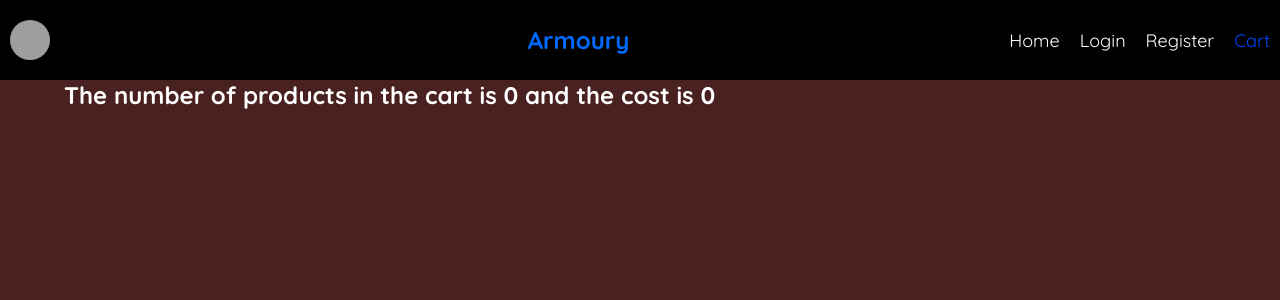
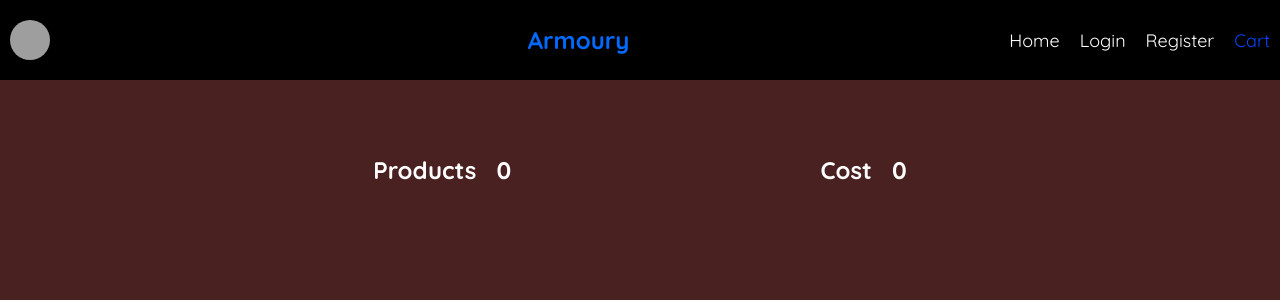
Before and after one commit to Bala040404/redux-toolkit-ecommerce-dashboard, a React (Vite) app in the folder frontend/: page /cart in a window 1280 px wide. Shown: the top 300 px of the page. Built offline with nearby package versions, Linux system fonts and the light colour scheme; grey boxes are pictures that could not be loaded.

Commit message:
cart page frontend

```diff
--- a/frontend/package.json
+++ b/frontend/package.json
@@ -10,8 +10,11 @@
     "preview": "vite preview"
   },
   "dependencies": {
+    "@fortawesome/fontawesome-svg-core": "^6.6.0",
+    "@fortawesome/react-fontawesome": "^0.2.2",
     "@reduxjs/toolkit": "^2.2.2",
     "axios": "^1.6.8",
+    "font-awesome": "^4.7.0",
     "react": "^18.2.0",
     "react-dom": "^18.2.0",
     "react-redux": "^9.1.0",
--- a/frontend/src/components/cart/Cart.jsx
+++ b/frontend/src/components/cart/Cart.jsx
@@ -1,6 +1,7 @@
 import React from "react";
 import { useSelector, useDispatch } from "react-redux";
 import Cartproduct from "../cartproduct/Cartproduct";
+import "./cart.css";
 function Cart() {
   const prods = useSelector((store) => {
     return store.cart.cartItems;
@@ -28,11 +29,13 @@ function Cart() {
     );
   });
   return (
-    <div>
-      <h1>
-        The number of products in the cart is {count} and the cost is {total}{" "}
-      </h1>
-      <div>{cartProducts}</div>
+    <div className="cartpage">
+      <div className="cartinfo">
+        <h1>Products &nbsp; {count}</h1>
+        <h1>Cost &nbsp; {total}</h1>
+      </div>
+
+      <div className="cartproducts">{cartProducts}</div>
     </div>
   );
 }
--- /dev/null
+++ b/frontend/src/components/cart/cart.css
@@ -0,0 +1,16 @@
+.cartinfo{
+    width: 100%;
+    height: 20vh;
+    margin-top: 20px;
+    display: flex;
+    justify-content: space-evenly;
+    align-items: center;
+
+}
+
+.cartproducts{
+    padding-top: 2vh;
+    display: flex;
+    justify-content: space-evenly;
+    flex-wrap: wrap;
+}
--- a/frontend/src/components/cartproduct/Cartproduct.jsx
+++ b/frontend/src/components/cartproduct/Cartproduct.jsx
@@ -20,6 +20,7 @@ function Cartproduct({ image, name, category, price, id, count, prod }) {
 
       <div className="cartCount">
         <button
+          className="cartProdbutton"
           onClick={() => {
             removeProductFromcart(prod);
           }}
@@ -28,6 +29,7 @@ function Cartproduct({ image, name, category, price, id, count, prod }) {
         </button>
         <h3>{count}</h3>
         <button
+          className="cartProdbutton"
           onClick={() => {
             addProductTocart(prod);
           }}
--- a/frontend/src/components/cartproduct/cartproduct.css
+++ b/frontend/src/components/cartproduct/cartproduct.css
@@ -1,19 +1,22 @@
 .cartproduct{
     height: 360px;
     width: 270px;
-    border: 2px solid white;
+    border: 2px solid bisque;
+    margin-top: 15px;
     margin-bottom: 15px;
     display: flex;
     flex-direction: column;
     justify-content: space-evenly;
     align-items: center;
     transition: 0.5s;
+    border-radius: 5px;
 }
 
 
 .cartproductimage{
     height: 220px;
     width: 250px;
+    border-radius: 3px;
 
 }
 
@@ -23,3 +26,8 @@
     justify-content: space-around;
 
 }
+
+.cartProdbutton{
+    width: 30px;
+    height: 30px;
+}
--- a/frontend/src/components/navbar/Navbar.jsx
+++ b/frontend/src/components/navbar/Navbar.jsx
@@ -18,6 +18,7 @@ function Navbar() {
       ></img>
       <h1 className="brand">Armoury</h1>
       <NavLink className="lnks" to="/">
+        <i className="fa-solid fa-house"></i>
         Home
       </NavLink>
 
--- a/frontend/src/components/product/product.css
+++ b/frontend/src/components/product/product.css
@@ -1,13 +1,15 @@
 .product{
-    height: 300px;
+    height: 350px;
     width: 270px;
-    border: 2px solid white;
+    border: 2px solid bisque;
+    margin-top: 15px;
     margin-bottom: 15px;
     display: flex;
     flex-direction: column;
     justify-content: space-evenly;
     align-items: center;
     transition: 0.5s;
+    border-radius: 5px;
 }
 
 .link{
@@ -17,6 +19,7 @@
 .productimage{
     height: 220px;
     width: 250px;
+    border-radius: 2px;
 
 }
 
--- a/frontend/src/main.jsx
+++ b/frontend/src/main.jsx
@@ -3,6 +3,8 @@ import ReactDOM from "react-dom/client";
 import App from "./App.jsx";
 import "./index.css";
 import { BrowserRouter } from "react-router-dom";
+
+import "../node_modules/font-awesome/css/font-awesome.min.css";
 
 ReactDOM.createRoot(document.getElementById("root")).render(
   <React.StrictMode>
```
Also changed, not shown: 1 other file (tests, documents, lock files or other folders).
